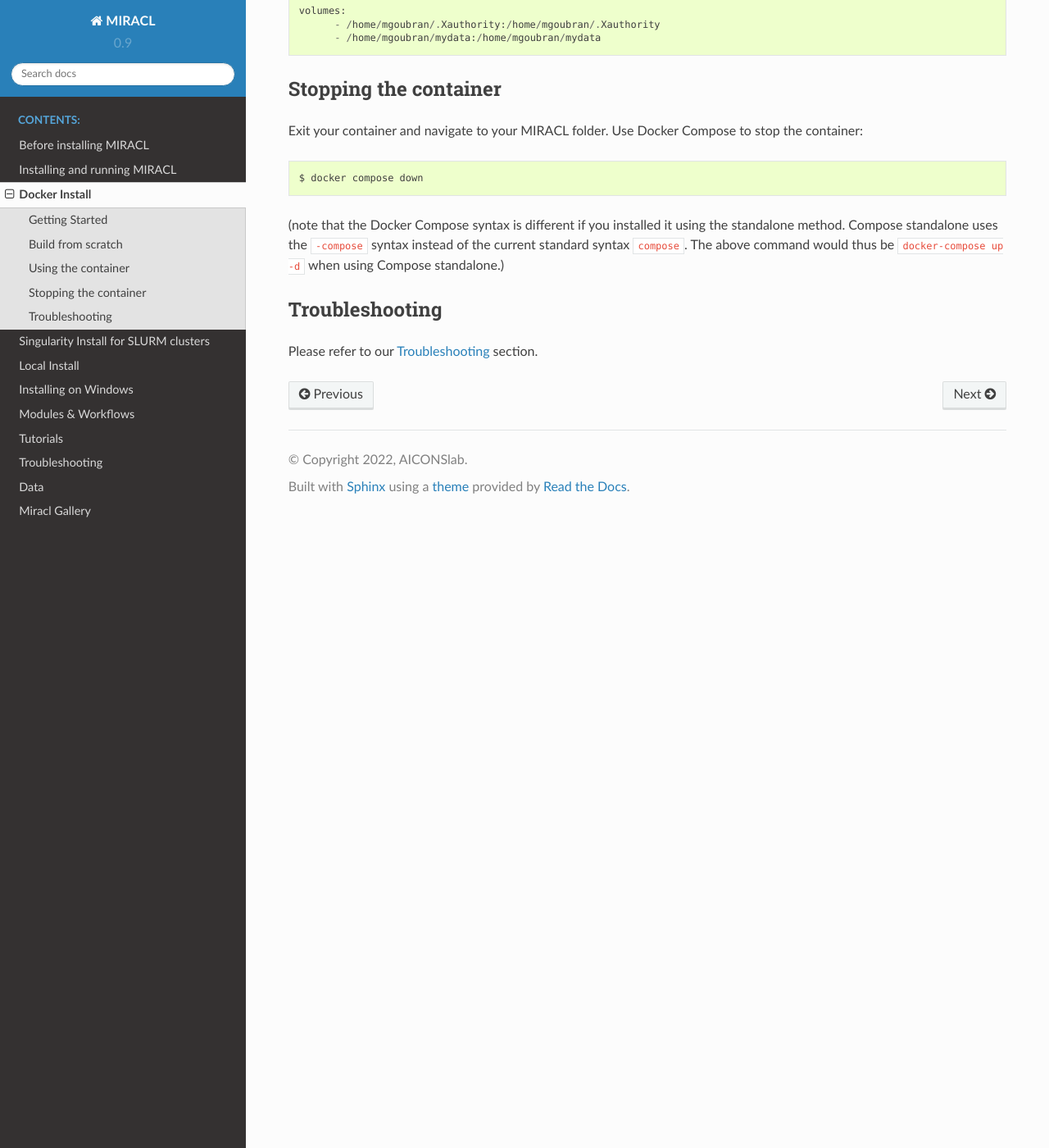
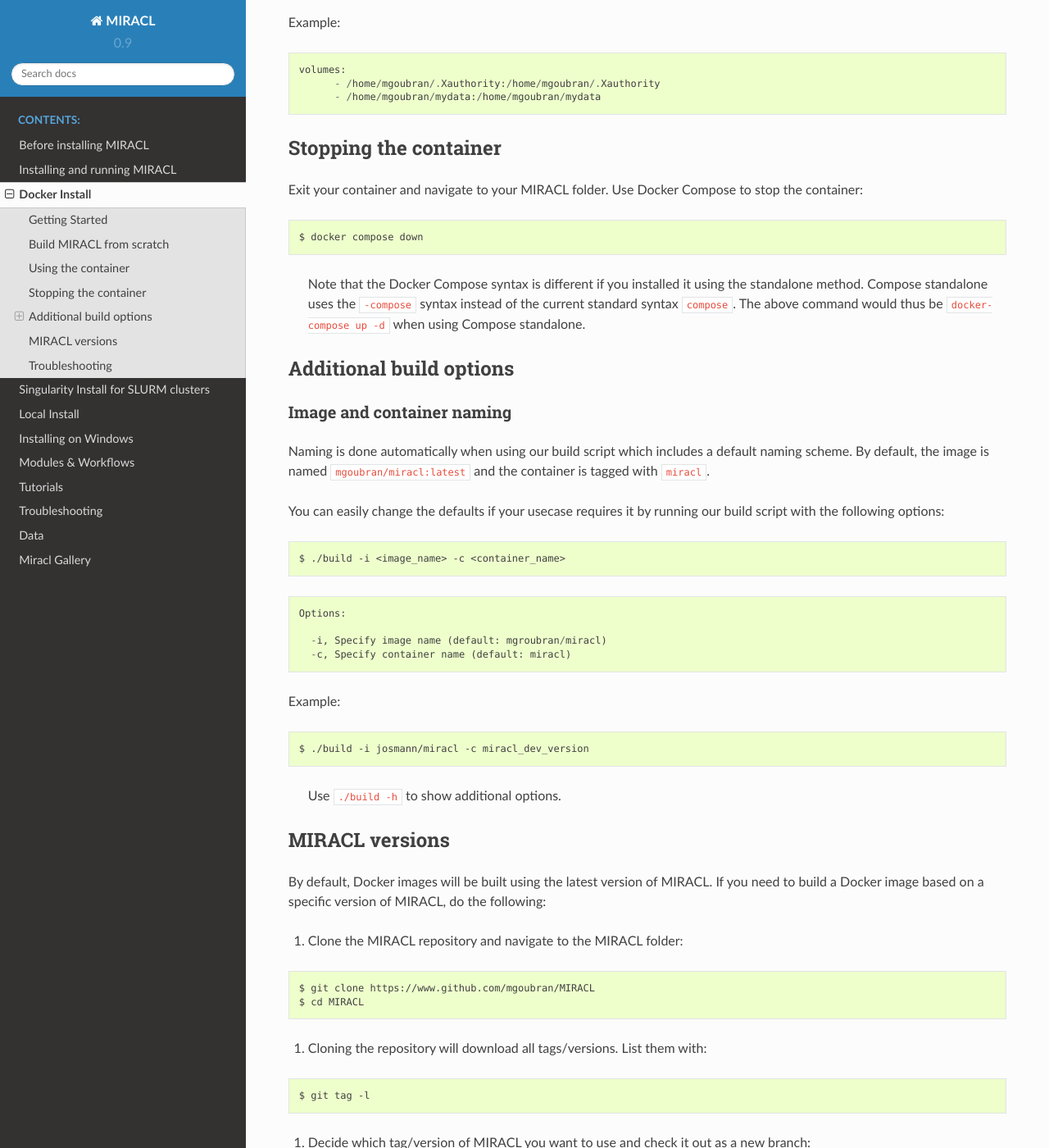
Before and after one commit to AICONSlab/MIRACL, a Sphinx documentation site: the page built from docs/install-docker.md, in a window 1280 px wide and 1400 px high, scrolled down 1467 px. Shown: the whole window at 82% size. Built offline with Sphinx 7.4.7 and the Read the Docs theme 2.0.0, drawn with Linux system fonts in a browser that asks for light colours; pages that are not in the unit, such as notebooks, are missing from menus; some of the changed text lies outside the part shown.

Commit message:
[docs] squash build script changes/fixes
[docs] update docs to reflect build script changes

Changes to the build script were added to the docs. This includes
instructions on custom image and container names as well as building
images/container using specific versions of MIRACL.

[docs] remove unused flag from parser

[docs] correct grammatical error

````diff
--- a/docs/install-docker.md
+++ b/docs/install-docker.md
@@ -23,7 +23,11 @@
 Thus, if you want to update the base, you will need to [see the README.md](../docker)
 in that folder and push new images.
 
-## Build from scratch
+## Build MIRACL from scratch
+
+> This will build a Docker image of MIRACL based on its latest version using
+our default naming scheme. For custom names and specific versions see our
+[Additional build options section](#additional-build-options)
 
 Clone the MIRACL repo to your machine:
 
@@ -32,13 +36,15 @@
 $ cd MIRACL
 ```
 
-Build the image using the build script we provide:
+Build the latest MIRACL image using the build script we provide:
 
 ```
 $ ./build.sh
 ```
 
-(make sure that the script can be executed. If it can't and you are the owner of the file, use `chmod u+x build.sh` to make it executable. Prefix with `sudo` if you are not the owner of the file.)
+> Make sure that the script can be executed. If it can't and you are the owner
+of the file, use `chmod u+x build.sh` to make it executable. Prefix with `sudo`
+if you are not the owner of the file or change permissions for `g` and/or `o`.
 
 Once the image has successfully been built, run the container using Docker Compose:
 
@@ -46,7 +52,10 @@
 $ docker compose up -d
 ```
 
-(note that the Docker Compose syntax is different if you installed it using the standalone method. Compose standalone uses the `-compose` syntax instead of the current standard syntax `compose`. The above command would thus be `docker-compose up -d` when using Compose standalone.)
+> Note that the Docker Compose syntax is different if you installed it using
+the standalone method. Compose standalone uses the `-compose` syntax instead of
+the current standard syntax `compose`. The above command would thus be
+`docker-compose up -d` when using Compose standalone.
 
 The container is now running and ready to be used.
 
@@ -58,7 +67,10 @@
 $ docker exec -it miracl bash
 ```
 
-Files that are saved while using MIRACL should be saved to volumes mounted into the container in order to make them persistent. To mount volumes, just add them to the `docker-compose.yml` in the base directory under `volumes` (do not delete the volume that is already mounted which mounts your `.Xauthority`).
+Files that are saved while using MIRACL should be saved to volumes mounted
+into the container in order to make them persistent. To mount volumes, just
+add them to the `docker-compose.yml` in the base directory under `volumes`
+(do not delete the volume that is already mounted which mounts your `.Xauthority`).
 
 Example:
 
@@ -76,7 +88,77 @@
 $ docker compose down
 ```
 
-(note that the Docker Compose syntax is different if you installed it using the standalone method. Compose standalone uses the `-compose` syntax instead of the current standard syntax `compose`. The above command would thus be `docker-compose up -d` when using Compose standalone.)
+> Note that the Docker Compose syntax is different if you installed it using
+the standalone method. Compose standalone uses the `-compose` syntax instead of
+the current standard syntax `compose`. The above command would thus be
+`docker-compose up -d` when using Compose standalone.
+
+## Additional build options
+
+### Image and container naming
+
+Naming is done automatically when using our build script which includes a
+default naming scheme. By default, the image is named `mgoubran/miracl:latest`
+and the container is tagged with `miracl`.
+
+You can easily change the defaults if your usecase requires it by running our
+build script with the following options:
+
+```
+$ ./build -i <image_name> -c <container_name>
+```
+
+```
+Options:
+
+  -i, Specify image name (default: mgroubran/miracl)
+  -c, Specify container name (default: miracl)
+```
+
+Example:
+
+```
+$ ./build -i josmann/miracl -c miracl_dev_version
+```
+
+> Use `./build -h` to show additional options.
+
+## MIRACL versions
+
+By default, Docker images will be built using the latest version of MIRACL.
+If you need to build a Docker image based on a specific version of MIRACL,
+do the following:
+
+1. Clone the MIRACL repository and navigate to the MIRACL folder:
+
+```
+$ git clone https://www.github.com/mgoubran/MIRACL
+$ cd MIRACL
+```
+
+2. Cloning the repository will download all tags/versions. List them with:
+
+```
+$ git tag -l
+```
+
+3. Decide which tag/version of MIRACL you want to use and check it out as a
+new branch:
+
+```
+$ git checkout tags/<tag_name> -b <branch_name>
+```
+
+Example:
+
+```
+$ git checkout tags/v2.2.1 -b miracl_v2.2.1
+```
+
+4. From here you can follow our instructions for
+[building MIRACL from scratch](#build-miracl-from-scratch) starting with
+running the build script we provide. Our script will automatically detect the
+version of the branch you are on and tag the image accordingly.
 
 ## Troubleshooting
 
````
Also changed, not shown: 1 other file.
